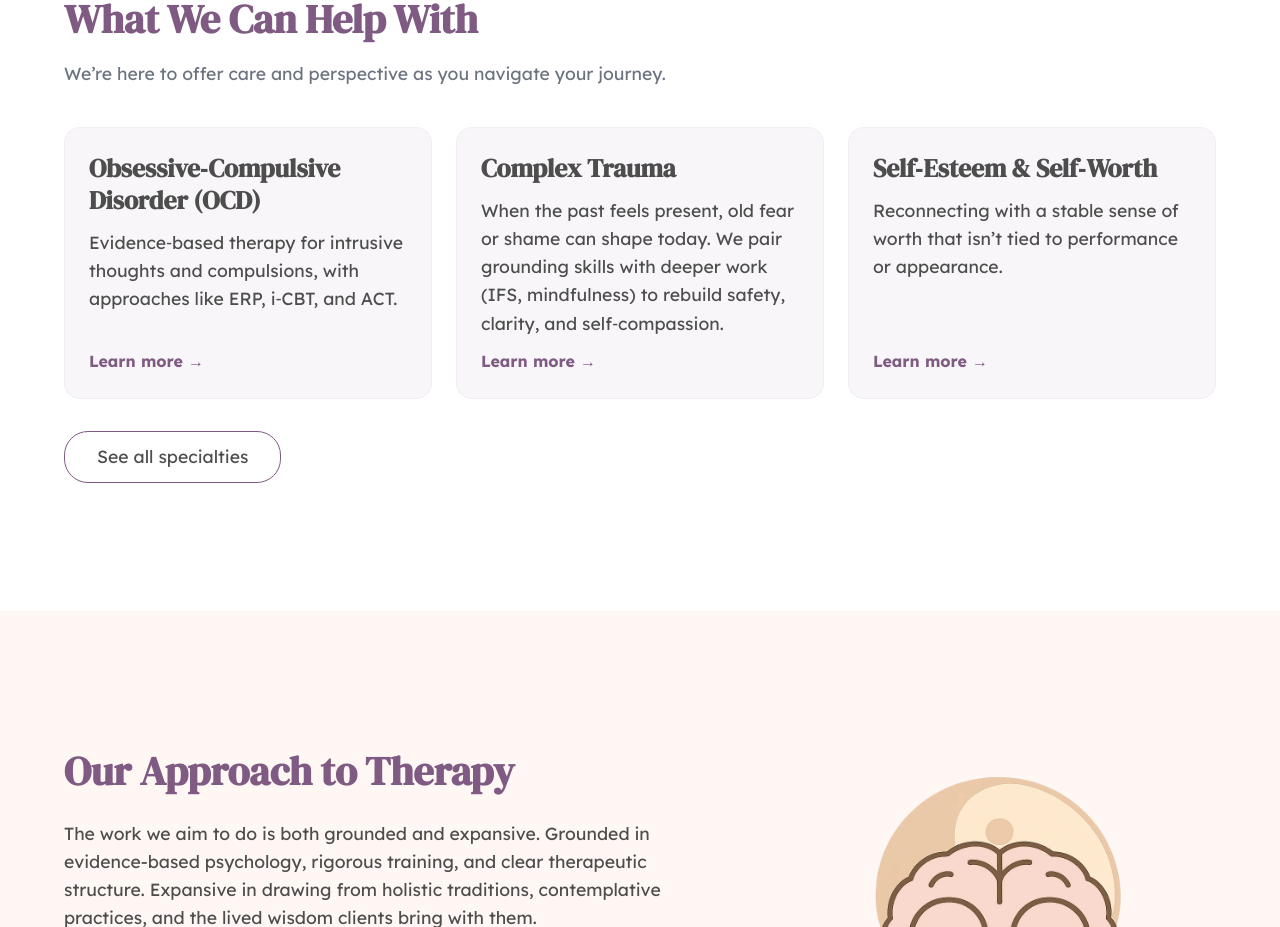
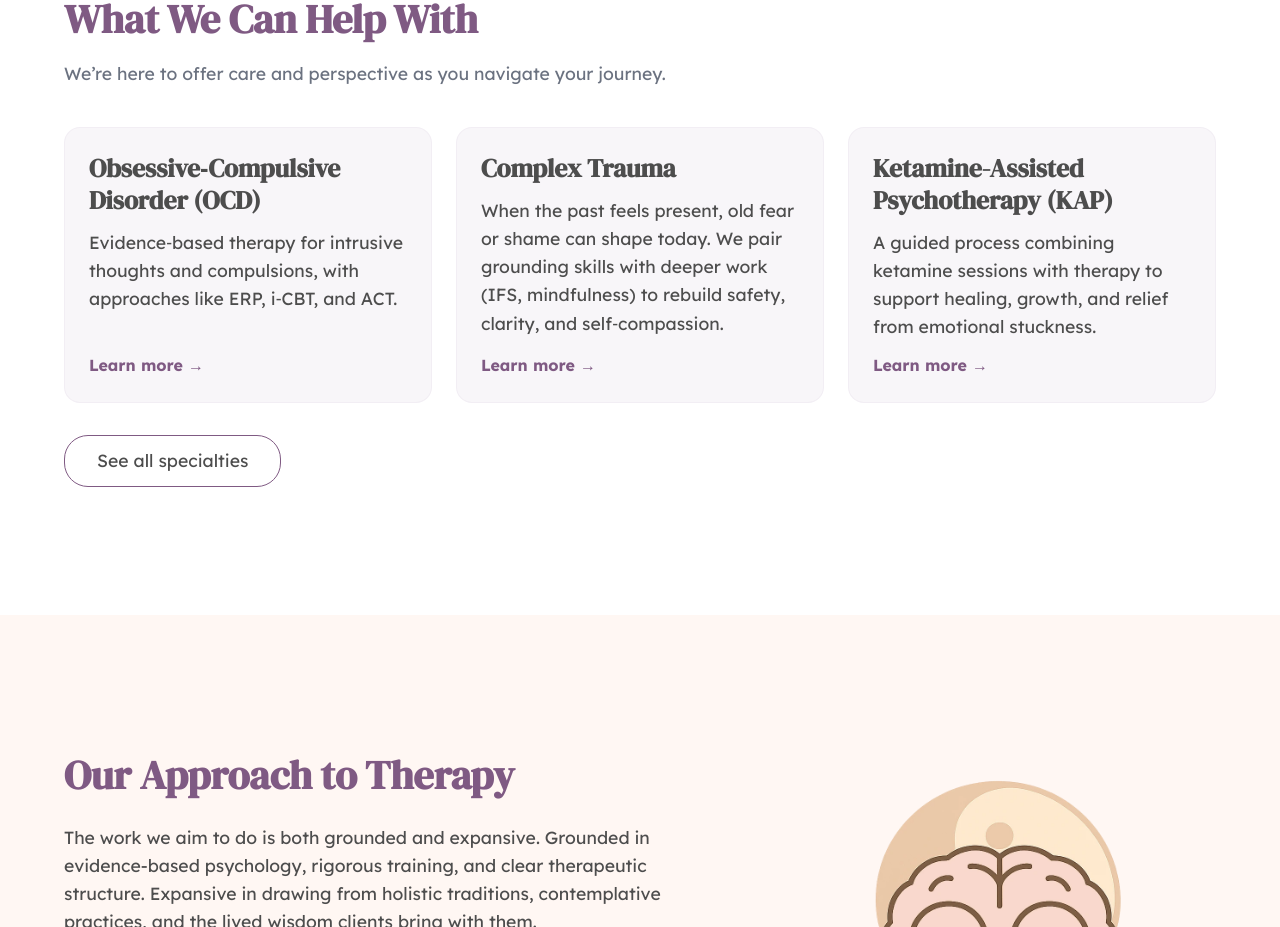
Before and after one commit to mazenswar/calm-v3, a Next.js app: page / in a window 1280 px wide. Shown: the part 960-1887 px from the top of the page. Built offline with nearby package versions, Linux system fonts and the light colour scheme; no server answers.

Commit message:
v4.7.0 kap home page include

```diff
--- a/app/HomePage/specialties/Component.js
+++ b/app/HomePage/specialties/Component.js
@@ -55,7 +55,7 @@ function HomeSpecialties() {
 					</CustomLink>
 
 					{/* Self‑Esteem */}
-					<CustomLink
+					{/* <CustomLink
 						url="/specialties/self-worth"
 						classN="spec-card"
 						ariaLabel="Read about Self‑Esteem and Self‑Worth"
@@ -65,6 +65,25 @@ function HomeSpecialties() {
 							<p className="spec-card__blurb">
 								Reconnecting with a stable sense of worth that isn’t tied to
 								performance or appearance.
+							</p>
+							<span className="spec-card__cta">Learn more →</span>
+						</div>
+					</CustomLink> */}
+
+					{/* KAP */}
+
+					<CustomLink
+						url="/kap"
+						classN="spec-card"
+						ariaLabel="Read about Ketamine-Assisted Psychotherapy"
+					>
+						<div role="listitem" className="spec-card__inner">
+							<h3 className="spec-card__title">
+								Ketamine-Assisted Psychotherapy (KAP)
+							</h3>
+							<p className="spec-card__blurb">
+								A guided process combining ketamine sessions with therapy to
+								support healing, growth, and relief from emotional stuckness.
 							</p>
 							<span className="spec-card__cta">Learn more →</span>
 						</div>
```
